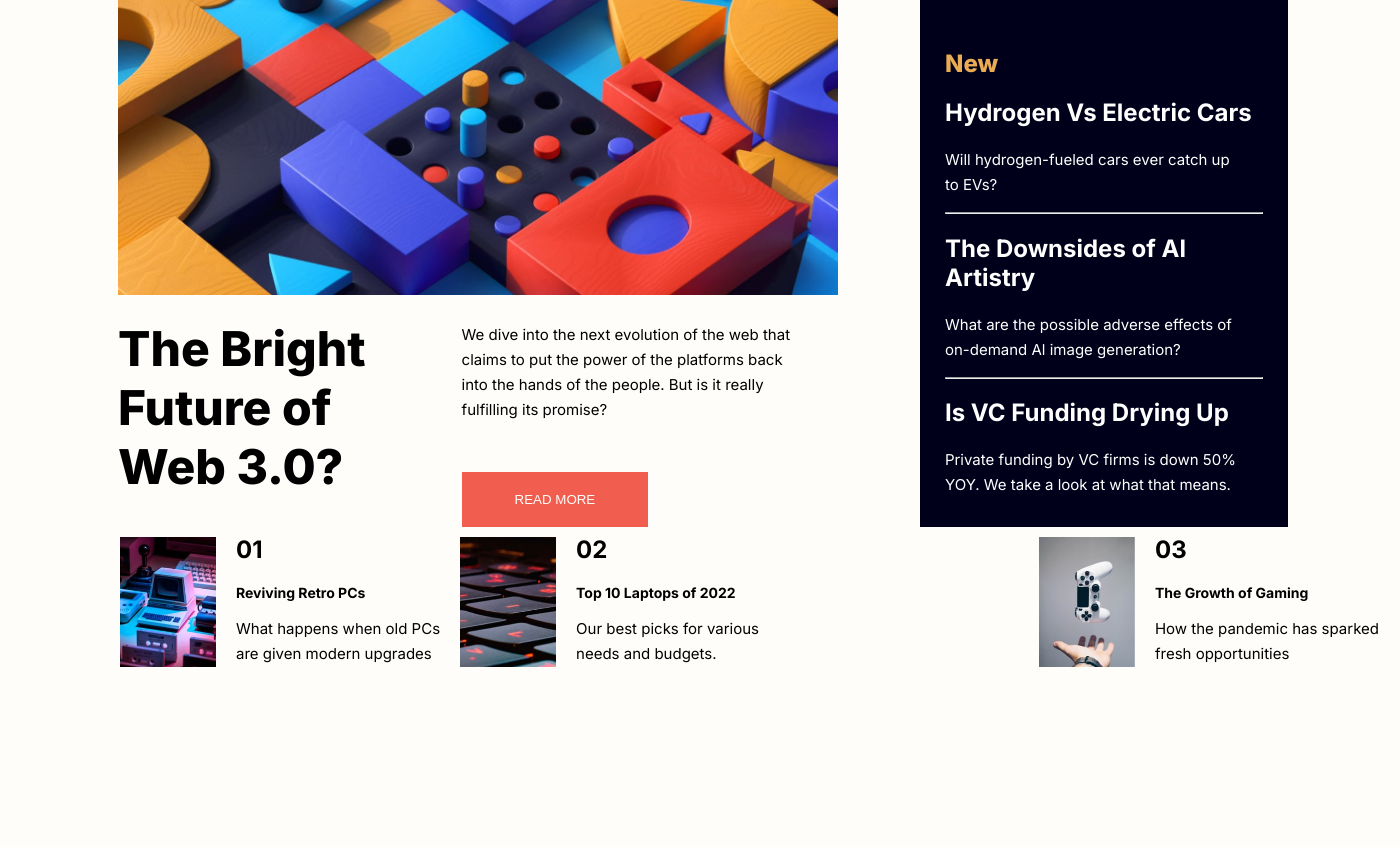
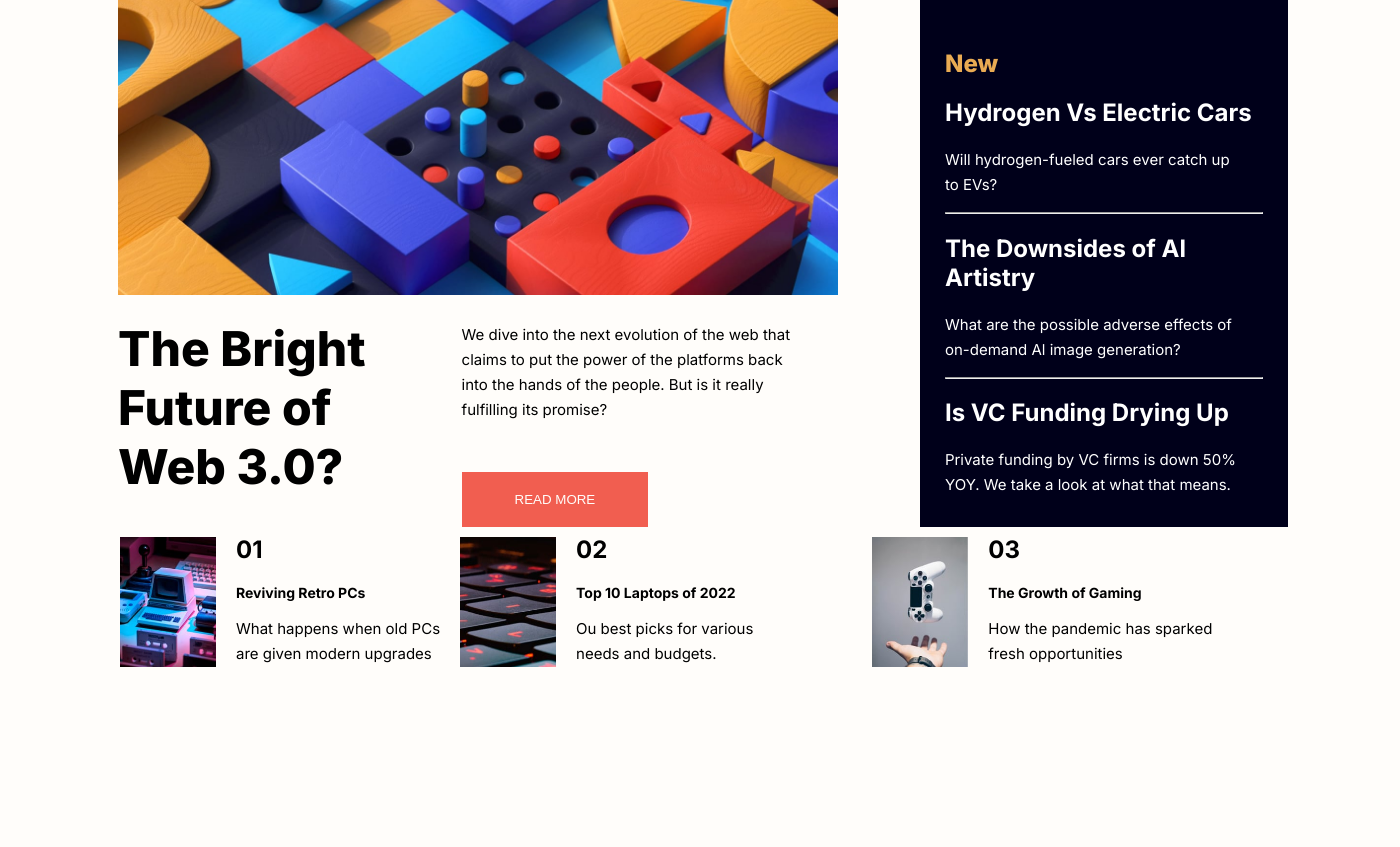
Before and after one commit to oxblixxx/news-homepage-main, a PHP site: page / in a window 1400 px wide. Shown: the part 171-1018 px from the top of the page. Run offline with PHP 8.4, Linux system fonts and the light colour scheme.

Commit message:
nav completed

```diff
--- a/css/nav.css
+++ b/css/nav.css
@@ -1,30 +1,11 @@
-.images-container-two{
-    right: 130px;
-    position: relative;
-    /* margin: 44px; */
-}
-
-figure img{
-    width: 6em;
-    height: 90%;
-    /* vertical-align: middle;   */
-}
-
-nav{
-    display: flex;
-    margin: 10px;
-}
 
 figure{
     display: flex;
-    /* flex-grow: 1s; */
     margin-left: 110px;
 }
 
 figure figcaption{
-    /* background-color: red; */
     width: max-content;
-    /* padding: 0px; */
     margin-left: 20px;
 }
 
@@ -33,7 +14,27 @@ figure figcaption h1{
 }
 
 figure figcaption h2{
-    /* font-weight: 400; */
     font-size: 14px;
 
 }
+
+figure img{
+    width: 6em;
+    height: 90%;
+}
+
+nav{
+    display: flex;
+    margin: 10px;
+}
+
+.images-container-two{
+    right: 130px;
+    position: relative;
+    /* margin: 44px; */
+}
+
+.images-container-three{
+    right: 161px;
+    position: relative;
+}
--- a/index.html
+++ b/index.html
@@ -90,7 +90,7 @@
         <figcaption>
           <h1>02</h1>
           <h2>Top 10 Laptops of 2022</h2>
-          <p>Our best picks for various <br> needs and budgets.</p>
+          <p>Ou  best picks for various <br> needs and budgets.</p>
         </figcaption>
       </figure>
 
```
